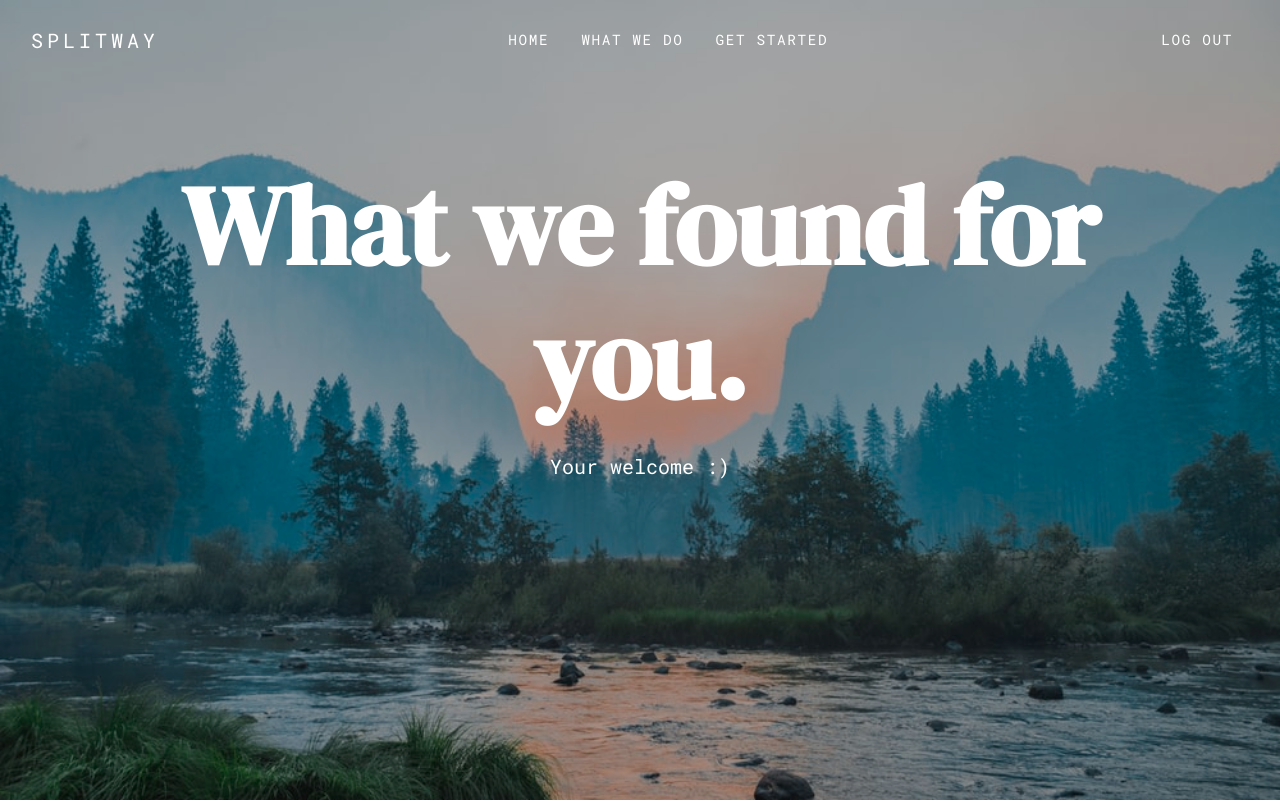
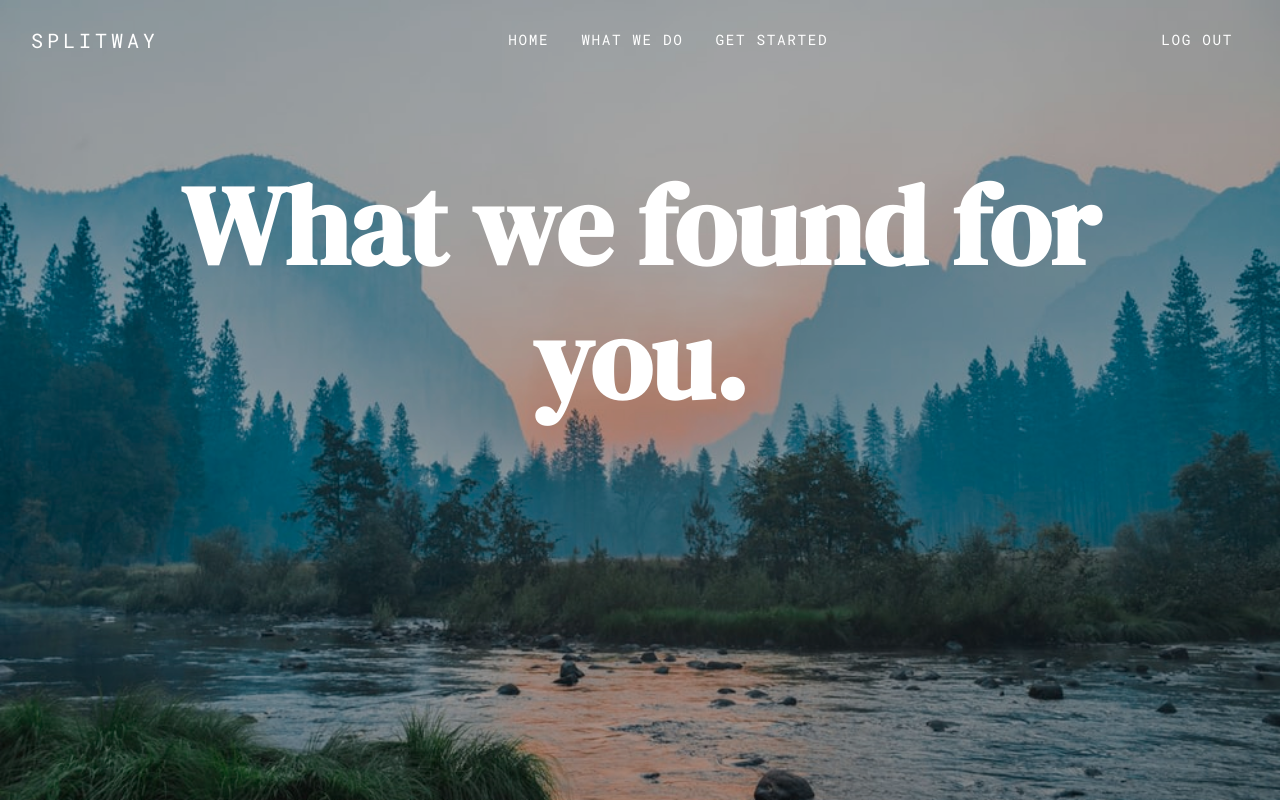
Before and after one commit to ashraychowdhry/splitway, a Flask app: page /results in a window 1280 px wide. Shown: the top 804 px of the page. Run offline with Flask 2, Linux system fonts and the light colour scheme; some libraries are stand-ins or nearby versions.

Commit message:
your welcome :)

```diff
--- a/splitway/templates/results.html
+++ b/splitway/templates/results.html
@@ -105,7 +105,7 @@ RSS Feed: https://feeds.feedburner.com/Free-templateco
         <div class="col-lg-12 text-center col-sm-12">
           <h1 class="mb-4" data-aos="fade-up" data-aos-delay="100">What we found for you.</h1>
           <div>
-            <p data-aos="fade-up" data-aos="fade-up" data-aos-delay="">Your welcome :)<br><br><br></p>
+            <p data-aos="fade-up" data-aos="fade-up" data-aos-delay=""><br><br><br></p>
           </div>
           <div class="btn-play-wrap mx-auto" data-aos="fade-up" data-aos-delay="200">
 
```
Also changed, not shown: splitway/site.db.
